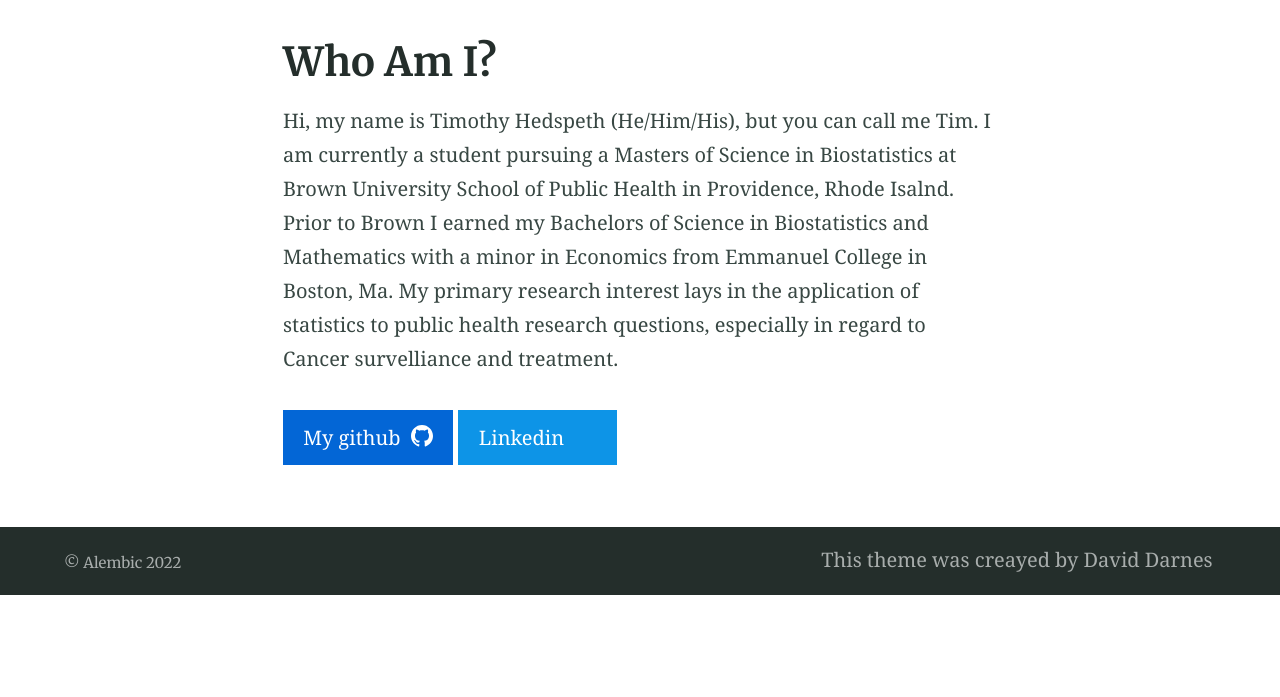
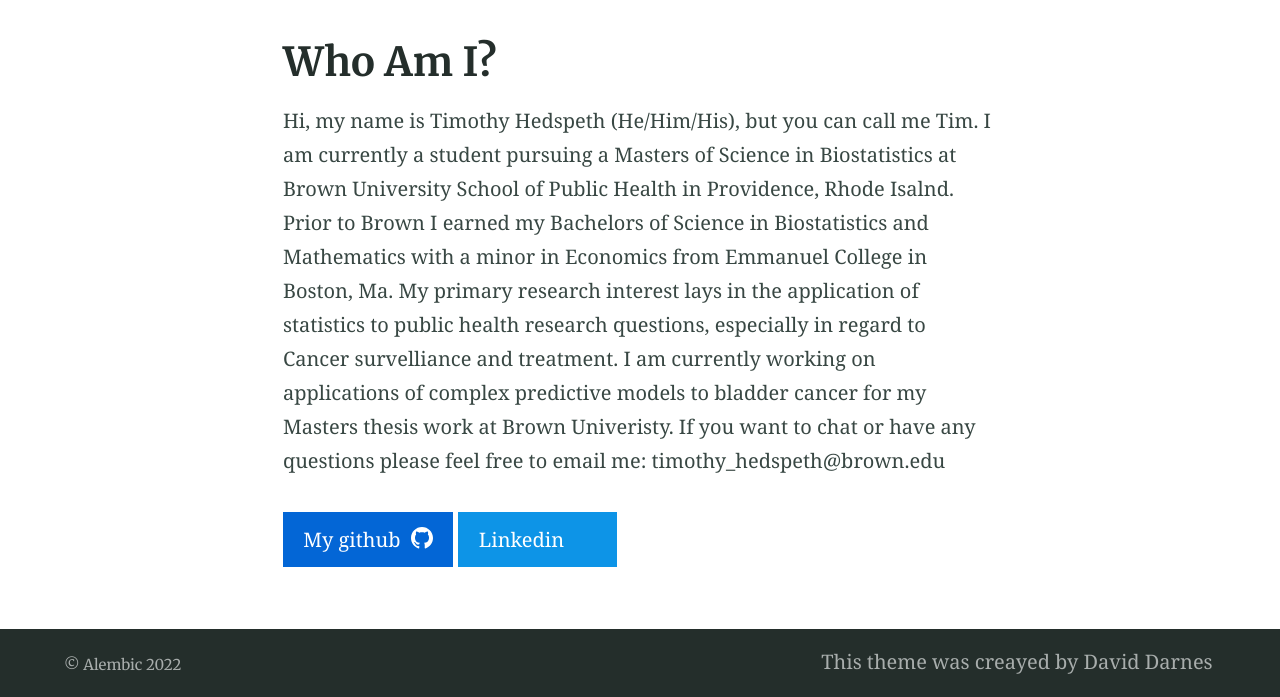
Before and after one commit to timhedspeth/timhedspeth.github.io, a Jekyll site: the page built from index.md, in a window 1280 px wide. Shown: the part 408-1105 px from the top of the page. Built offline with Jekyll 4.4.1, drawn with Linux system fonts in a browser that asks for light colours; before the commit the page ends 1003 px from its top, so only the background shows below that.

Commit message:
Update index.md

```diff
--- a/index.md
+++ b/index.md
@@ -6,6 +6,6 @@ feature_image: "https://picsum.photos/1300/400?image=989"
 excerpt: ""
 ---
 
-Hi, my name is Timothy Hedspeth (He/Him/His), but you can call me Tim. I am currently a student pursuing a Masters of Science in Biostatistics at Brown University School of Public Health in Providence, Rhode Isalnd. Prior to Brown I earned my Bachelors of Science in Biostatistics and Mathematics with a minor in Economics from Emmanuel College in Boston, Ma. My primary research interest lays in the application of statistics to public health research questions, especially in regard to Cancer survelliance and treatment.
+Hi, my name is Timothy Hedspeth (He/Him/His), but you can call me Tim. I am currently a student pursuing a Masters of Science in Biostatistics at Brown University School of Public Health in Providence, Rhode Isalnd. Prior to Brown I earned my Bachelors of Science in Biostatistics and Mathematics with a minor in Economics from Emmanuel College in Boston, Ma. My primary research interest lays in the application of statistics to public health research questions, especially in regard to Cancer survelliance and treatment. I am currently working on applications of complex predictive models to bladder cancer for my Masters thesis work at Brown Univeristy. If you want to chat or have any questions please feel free to email me: timothy_hedspeth@brown.edu
 
 {% include button.html text="My github" icon="github" link="https://github.com/timhedspeth" color="#0366d6" %} {% include button.html text="Linkedin" icon="Linkedin" link="https://www.linkedin.com/in/timothyhedspeth" color="#0d94e7" %}
```
